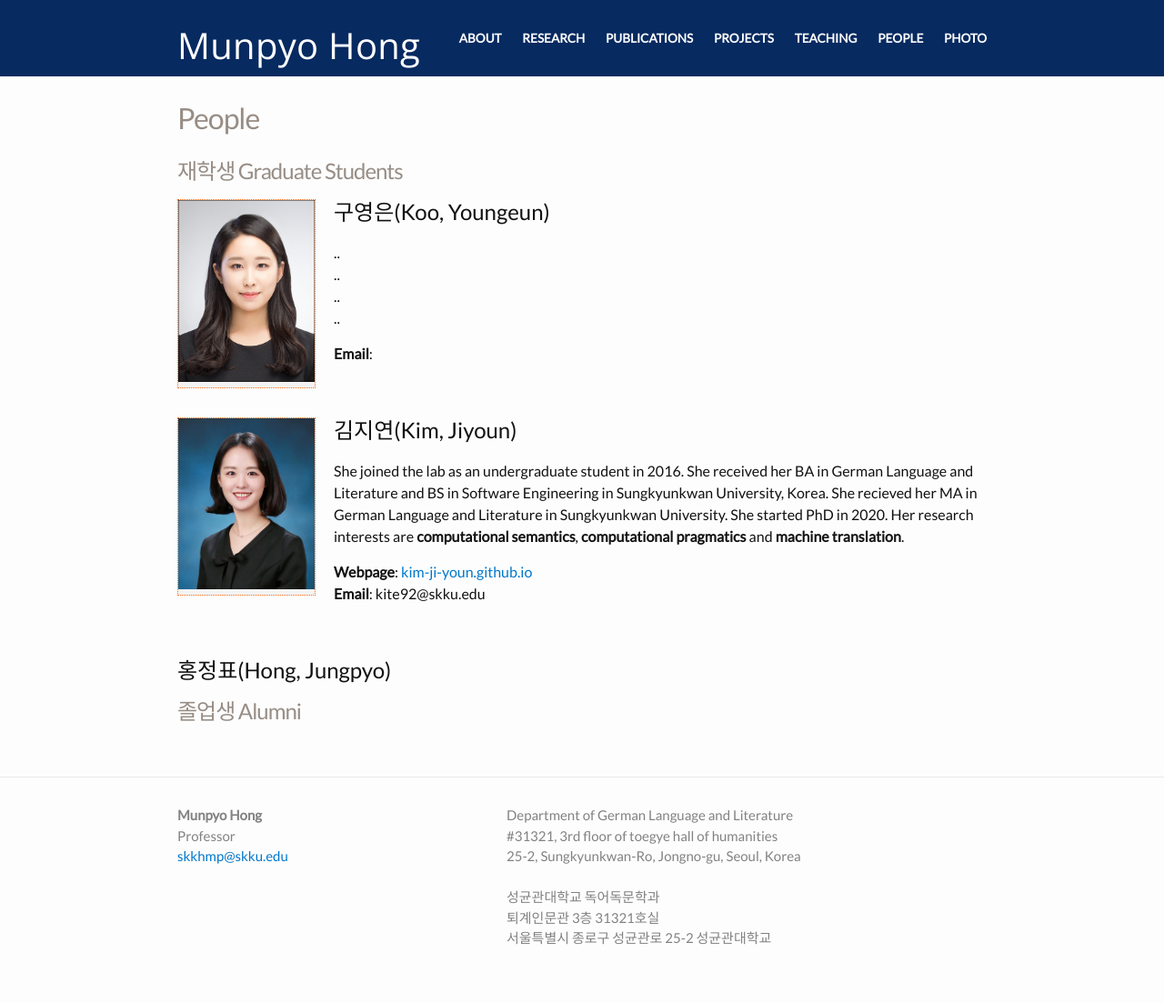
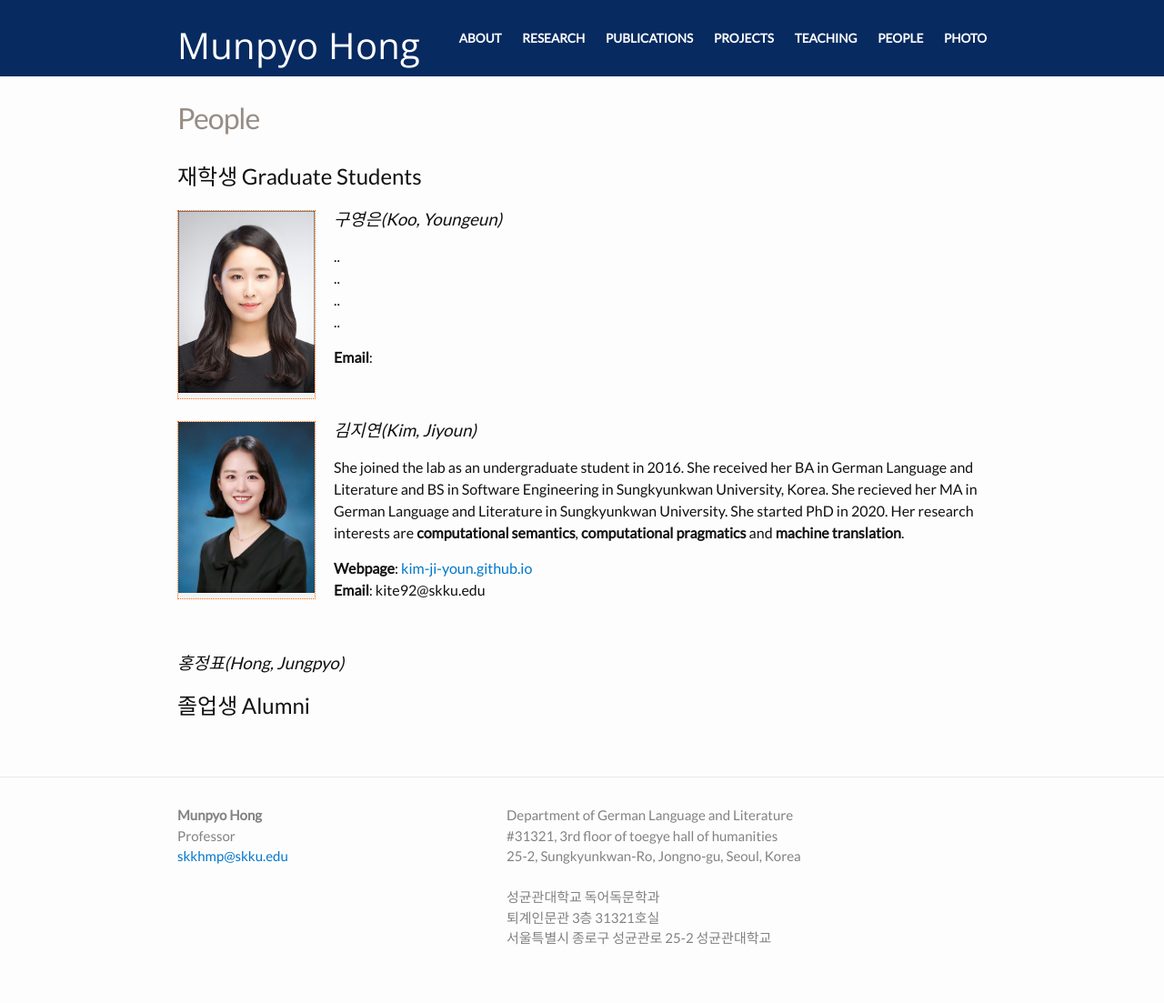
Before and after one commit to skkhmp/skkhmp.github.io, a Jekyll site: the page built from people.md, in a window 1280 px wide. Shown: the whole page at 91% size. Built offline with Jekyll 4.4.1, drawn with Linux system fonts in a browser that asks for light colours; some web fonts are replaced.

```diff
--- a/people.md
+++ b/people.md
@@ -4,10 +4,10 @@ title: People
 permalink: /people/
 ---
 
-# 재학생 Graduate Students
+## 재학생 Graduate Students
 
 {% include image.html url="/images/koo.jpg" width=150 height=250 align="left" %}
-## 구영은(Koo, Youngeun)
+### 구영은(Koo, Youngeun)
 ..
 ..
 ..
@@ -19,7 +19,7 @@ permalink: /people/
 <br />
 {% include image.html url="/images/kim.jpg" width=150 height=250 align="left" %}
 
-## 김지연(Kim, Jiyoun)
+### 김지연(Kim, Jiyoun)
 She joined the lab as an undergraduate student in 2016. She received her BA in German Language and Literature and BS in Software Engineering in Sungkyunkwan University, Korea. She recieved her MA in German Language and Literature in Sungkyunkwan University. She started PhD in 2020. Her research interests are **computational semantics**, **computational pragmatics** and **machine translation**.
 
 **Webpage**: [kim-ji-youn.github.io](http://kim-ji-youn.github.io)
@@ -27,7 +27,7 @@ She joined the lab as an undergraduate student in 2016. She received her BA in G
 
 
 <br />
-## 홍정표(Hong, Jungpyo)
+### 홍정표(Hong, Jungpyo)
 
 
-# 졸업생 Alumni
+## 졸업생 Alumni
```
